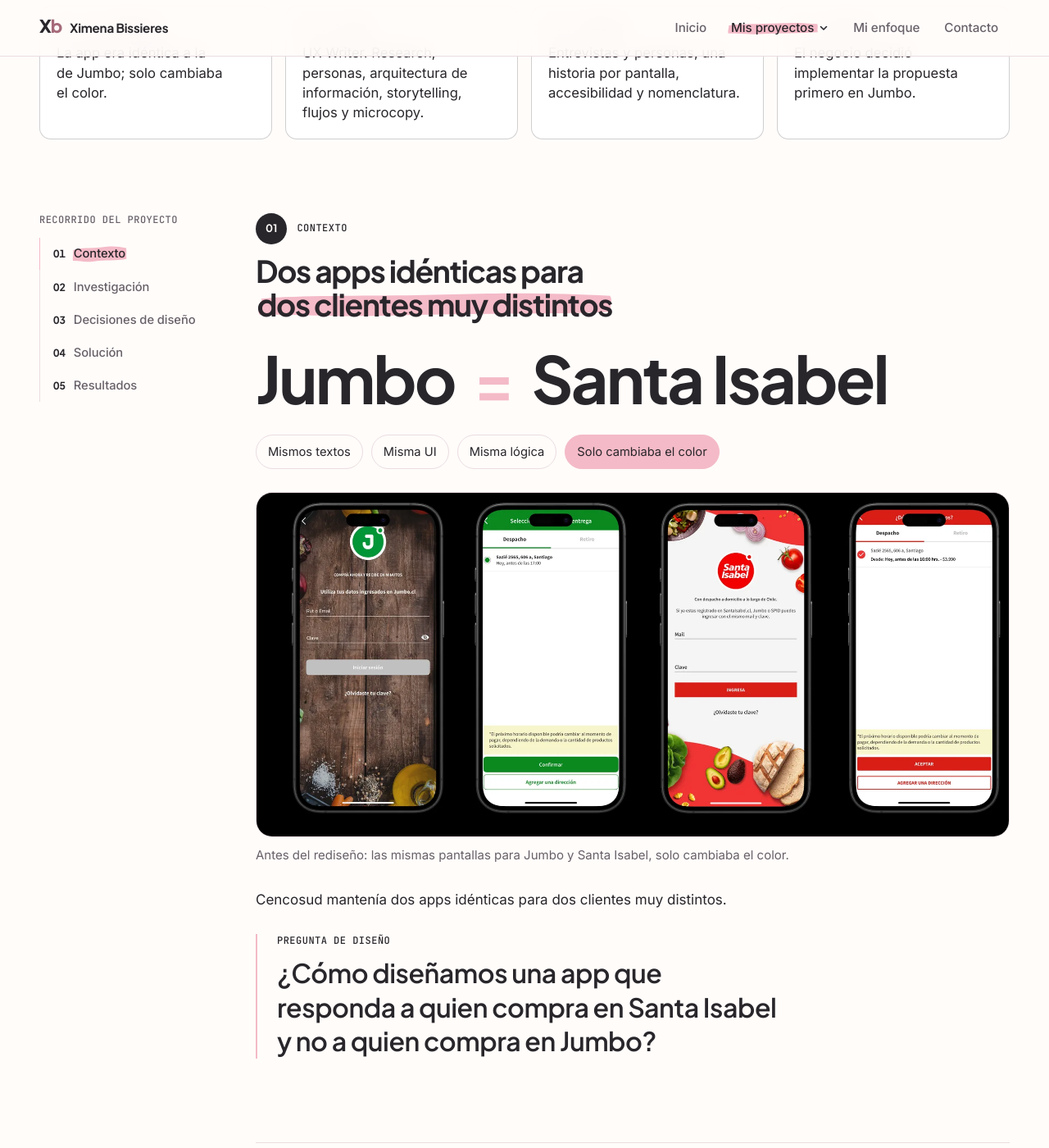
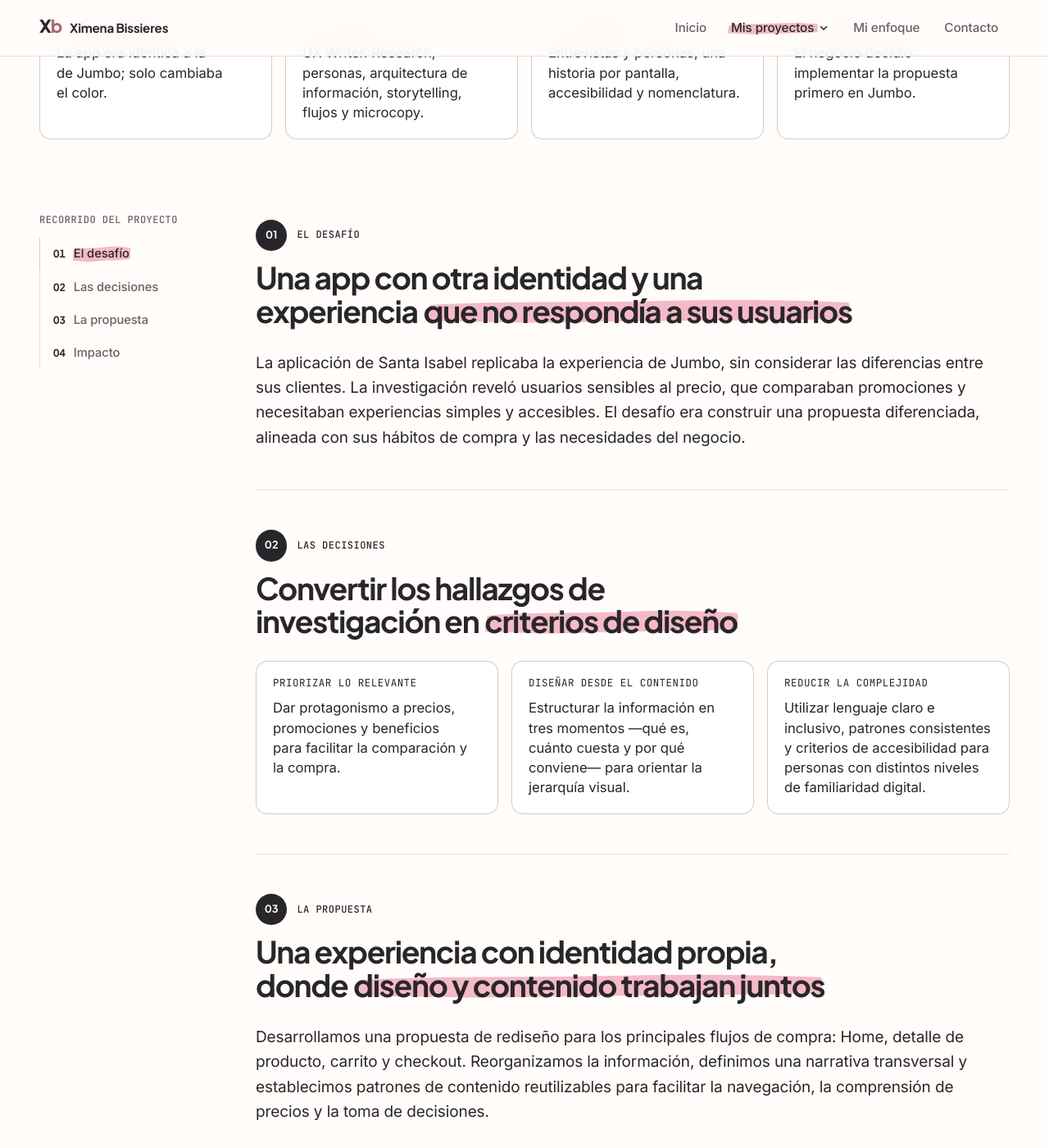
Before and after one commit to ximebissieres/Ximebissieres.github.io, a Jekyll site: the page built from proyectos/santa-isabel.html, in a window 1280 px wide and 1400 px high, scrolled down 747 px. Shown: the whole window at 82% size. Built offline with Jekyll 4.4.1, drawn with Linux system fonts in a browser that asks for light colours; some of the changed text lies outside the part shown.

Commit message:
Santa Isabel: nuevo contenido en cuatro capítulos
Co-Authored-By: Claude Opus 5.5 <noreply@anthropic.com>
Claude-Session: https://claude.ai/code/session_01DJ4kQgEHjb3PtnpPBBuZ5X

```diff
--- a/proyectos/santa-isabel.html
+++ b/proyectos/santa-isabel.html
@@ -17,89 +17,32 @@ summary: La app de Santa Isabel era idéntica a la de Jumbo. La rediseñamos des
 
 <div class="case-body">
   <nav class="toc" aria-label="Etapas del caso"><p class="eyebrow">Recorrido del proyecto</p><ol></ol></nav>
-  <div class="chapters">
+  <div class="chapters chapters--si">
 
-    <section class="chapter" id="contexto" data-title="Contexto">
-      <header class="chapter-head"><p class="eyebrow">Contexto</p><h2 class="chapter-title">Dos apps idénticas para <em>dos clientes muy distintos</em></h2></header>
-      <p class="equal" aria-label="La app de Jumbo era igual a la de Santa Isabel"><span>Jumbo</span><span class="eq" aria-hidden="true">=</span><em>Santa Isabel</em></p>
-      <ul class="equal-list">
-        <li>Mismos textos</li><li>Misma UI</li><li>Misma lógica</li><li class="diff">Solo cambiaba el color</li>
-      </ul>
-      {% include media.html src="/assets/img/santa-isabel-antes.webp" alt="Pantallas de la app antes del rediseño: las de Jumbo en verde y las de Santa Isabel en rojo, con la misma estructura" caption="Antes del rediseño: las mismas pantallas para Jumbo y Santa Isabel, solo cambiaba el color." %}
-      <p>Cencosud mantenía dos apps idénticas para dos clientes muy distintos.</p>
-      <p class="statement"><span class="eyebrow">Pregunta de diseño</span>¿Cómo diseñamos una app que responda a quien compra en Santa Isabel y no a quien compra en Jumbo?</p>
+    <section class="chapter" id="el-desafio" data-title="El desafío">
+      <header class="chapter-head"><p class="eyebrow">El desafío</p><h2 class="chapter-title">Una app con otra identidad y una experiencia <em>que no respondía a sus usuarios</em></h2></header>
+      <p class="lead">La aplicación de Santa Isabel replicaba la experiencia de Jumbo, sin considerar las diferencias entre sus clientes. La investigación reveló usuarios sensibles al precio, que comparaban promociones y necesitaban experiencias simples y accesibles. El desafío era construir una propuesta diferenciada, alineada con sus hábitos de compra y las necesidades del negocio.</p>
     </section>
 
-    <section class="chapter" id="investigacion" data-title="Investigación">
-      <header class="chapter-head"><p class="eyebrow">Investigación</p><h2 class="chapter-title">Cuatro rasgos de quien compra <em>en Santa Isabel</em></h2></header>
-      <p class="lead">Junto al UX Researcher hicimos <mark class="tbd">[N]</mark> entrevistas y armamos user personas y mapas de empatía.</p>
-      <div class="cards">
-        <div class="card"><p class="eyebrow">Rasgo</p><h3>Mucha sensibilidad al precio y a las promociones</h3></div>
-        <div class="card"><p class="eyebrow">Rasgo</p><h3>Comparan entre supermercados antes de comprar</h3></div>
-        <div class="card"><p class="eyebrow">Rasgo</p><h3>No tienen patrones de compra fijos</h3></div>
-        <div class="card ink-card"><p class="eyebrow">Rasgo</p><h3>Baja habilidad digital</h3><p>Por eso la accesibilidad pasó a ser prioridad.</p></div>
-      </div>
-      <div class="split">
-        {% include media.html src="/assets/img/santa-isabel-persona-francisca.webp" alt="User persona Francisca Vera: contexto, motivaciones, obstáculos, expectativas y drivers de consumo" caption="User persona: Francisca Vera." %}
-        {% include media.html src="/assets/img/santa-isabel-persona-graciela.webp" alt="User persona Graciela Cadiz: contexto, motivaciones, obstáculos, expectativas y drivers de consumo" caption="User persona: Graciela Cadiz." %}
-      </div>
+    <section class="chapter" id="las-decisiones" data-title="Las decisiones">
+      <header class="chapter-head"><p class="eyebrow">Las decisiones</p><h2 class="chapter-title">Convertir los hallazgos de investigación en <em>criterios de diseño</em></h2></header>
+      <ul class="imp-cards si-criteria">
+        <li class="imp-card--label"><h3 class="imp-eyebrow">Priorizar lo relevante</h3><p>Dar protagonismo a precios, promociones y beneficios para facilitar la comparación y la compra.</p></li>
+        <li class="imp-card--label"><h3 class="imp-eyebrow">Diseñar desde el contenido</h3><p>Estructurar la información en tres momentos —qué es, cuánto cuesta y por qué conviene— para orientar la jerarquía visual.</p></li>
+        <li class="imp-card--label"><h3 class="imp-eyebrow">Reducir la complejidad</h3><p>Utilizar lenguaje claro e inclusivo, patrones consistentes y criterios de accesibilidad para personas con distintos niveles de familiaridad digital.</p></li>
+      </ul>
     </section>
 
-    <section class="chapter" id="decisiones" data-title="Decisiones de diseño">
-      <header class="chapter-head"><p class="eyebrow">Decisiones de diseño</p><h2 class="chapter-title">Una historia <em>por pantalla</em></h2></header>
-      <div class="decisions">
-        <div class="decision">
-          <span class="d-num" aria-hidden="true">01</span>
-          <div class="d-head"><h3>Cada pantalla cuenta una historia en tres momentos</h3></div>
-          <div class="d-body">
-            <div class="moments">
-              <div><span>Momento 1</span><b>Qué es</b></div>
-              <div><span>Momento 2</span><b>Cuánto cuesta</b></div>
-              <div><span>Momento 3</span><b>Por qué conviene</b></div>
-            </div>
-            <p>Este orden definió la jerarquía de títulos, los tamaños de tipografía y la posición de los bloques en la UI.</p>
-            {% include media.html caption="Pantalla anotada con los tres momentos." ratio="16 / 8" %}
-          </div>
-        </div>
-        <div class="decision">
-          <span class="d-num" aria-hidden="true">02</span>
-          <div class="d-head"><h3>Accesibilidad desde la estructura</h3></div>
-          <div class="d-body"><p>Definimos una jerarquía semántica de títulos para lectores de pantalla y propusimos modo claro y oscuro <mark class="tbd">[aclara qué parte fue tu aporte]</mark>.</p></div>
-        </div>
-        <div class="decision">
-          <span class="d-num" aria-hidden="true">03</span>
-          <div class="d-head"><h3>Lenguaje inclusivo y anticipatorio</h3></div>
-          <div class="d-body"><p>Mensajes que explican el siguiente paso antes de que la persona lo necesite, para que sienta control en cada etapa.</p></div>
-        </div>
-        <div class="decision">
-          <span class="d-num" aria-hidden="true">04</span>
-          <div class="d-head"><h3>Una sola regla de nomenclatura</h3></div>
-          <div class="d-body"><p>Cada concepto se llama igual en toda la app, desde el acceso hasta el pago.</p></div>
-        </div>
-      </div>
+    <section class="chapter" id="la-propuesta" data-title="La propuesta">
+      <header class="chapter-head"><p class="eyebrow">La propuesta</p><h2 class="chapter-title">Una experiencia con identidad propia, donde <em>diseño y contenido trabajan juntos</em></h2></header>
+      <p class="lead">Desarrollamos una propuesta de rediseño para los principales flujos de compra: Home, detalle de producto, carrito y checkout. Reorganizamos la información, definimos una narrativa transversal y establecimos patrones de contenido reutilizables para facilitar la navegación, la comprensión de precios y la toma de decisiones.</p>
     </section>
 
-    <section class="chapter" id="solucion" data-title="Solución">
-      <header class="chapter-head"><p class="eyebrow">Solución</p><h2 class="chapter-title">Palabras para personas con <em>baja habilidad digital</em></h2></header>
-      {% include media.html src="/assets/img/santa-isabel-propuesta.webp" alt="Pantallas de la propuesta de Santa Isabel: acceso, carrito vacío, ficha de producto y finalizar pedido" caption="La propuesta: acceso, carrito, ficha de producto y checkout." %}
-      <div class="card">
-        <p class="eyebrow">Flujos diseñados</p>
-        <ul class="chips"><li class="chip">Home</li><li class="chip">Ficha de producto</li><li class="chip">Carrito</li><li class="chip">Checkout</li></ul>
-        <p class="ink">Además creé una librería de microcopy reutilizable para el equipo.</p>
-      </div>
-      <div class="strings">
-        <div class="string"><span class="el">Saludo de inicio</span><span class="before"><span class="eyebrow">Antes</span><mark class="tbd">[texto anterior]</mark></span><span class="to" aria-hidden="true">→</span><span class="after"><span class="eyebrow">Después</span>Te damos la bienvenida</span><span class="why">Lenguaje inclusivo, sin marcar género</span></div>
-        <div class="string"><span class="el">Botón de detalle</span><span class="before"><span class="eyebrow">Antes</span><mark class="tbd">[texto anterior]</mark></span><span class="to" aria-hidden="true">→</span><span class="after"><span class="eyebrow">Después</span>Revisar más detalles</span><span class="why">Acción clara para personas con baja habilidad digital</span></div>
-        <div class="string"><span class="el"><mark class="tbd">[Precio o promoción]</mark></span><span class="before"><span class="eyebrow">Antes</span><mark class="tbd">[texto]</mark></span><span class="to" aria-hidden="true">→</span><span class="after"><span class="eyebrow">Después</span><mark class="tbd">[texto]</mark></span><span class="why"><mark class="tbd">[razón]</mark></span></div>
-      </div>
+    <section class="chapter" id="el-impacto" data-title="Impacto">
+      <header class="chapter-head"><p class="eyebrow">Impacto</p><h2 class="chapter-title">Una propuesta que <em>trascendió su alcance original</em></h2></header>
+      <p class="lead">El rediseño fue bien recibido por los stakeholders y despertó el interés del negocio por escalar la solución. Aunque se había diseñado para Santa Isabel, se decidió priorizar su implementación en Jumbo.</p>
+      <p class="crit-close">Este cambio evidenció el valor estratégico de la propuesta y abrió una discusión sobre la importancia de validar las soluciones según las necesidades de cada audiencia.</p>
     </section>
 
-    <section class="chapter" id="resultados" data-title="Resultados">
-      <header class="chapter-head"><p class="eyebrow">Resultados</p><h2 class="chapter-title">Una decisión de negocio <em>inesperada</em></h2></header>
-      <div class="split">
-        <p class="big-quote small-quote">La propuesta fue muy bien recibida y el negocio decidió implementarla primero en Jumbo.</p>
-        <div class="card outline"><p class="eyebrow">El riesgo que advertí</p><p class="ink">El diseño respondía a otro perfil socioeconómico y podía no rendir igual. Dejé documentados los supuestos del research para medirlos después.</p><p><mark class="tbd">[si se lanzó, qué pasó y cualquier métrica]</mark></p></div>
-      </div>
-    </section>
   </div>
 </div>
```
Also changed, not shown: assets/styles.css.
